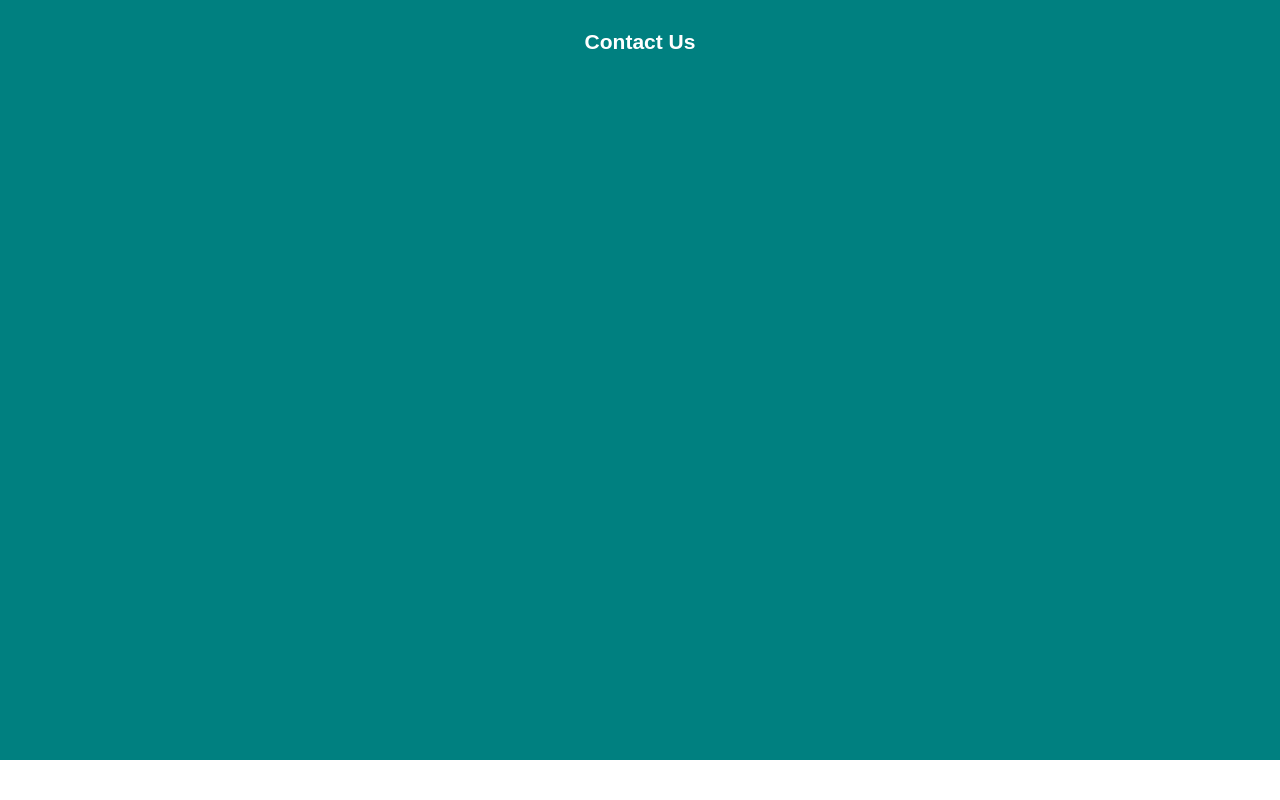
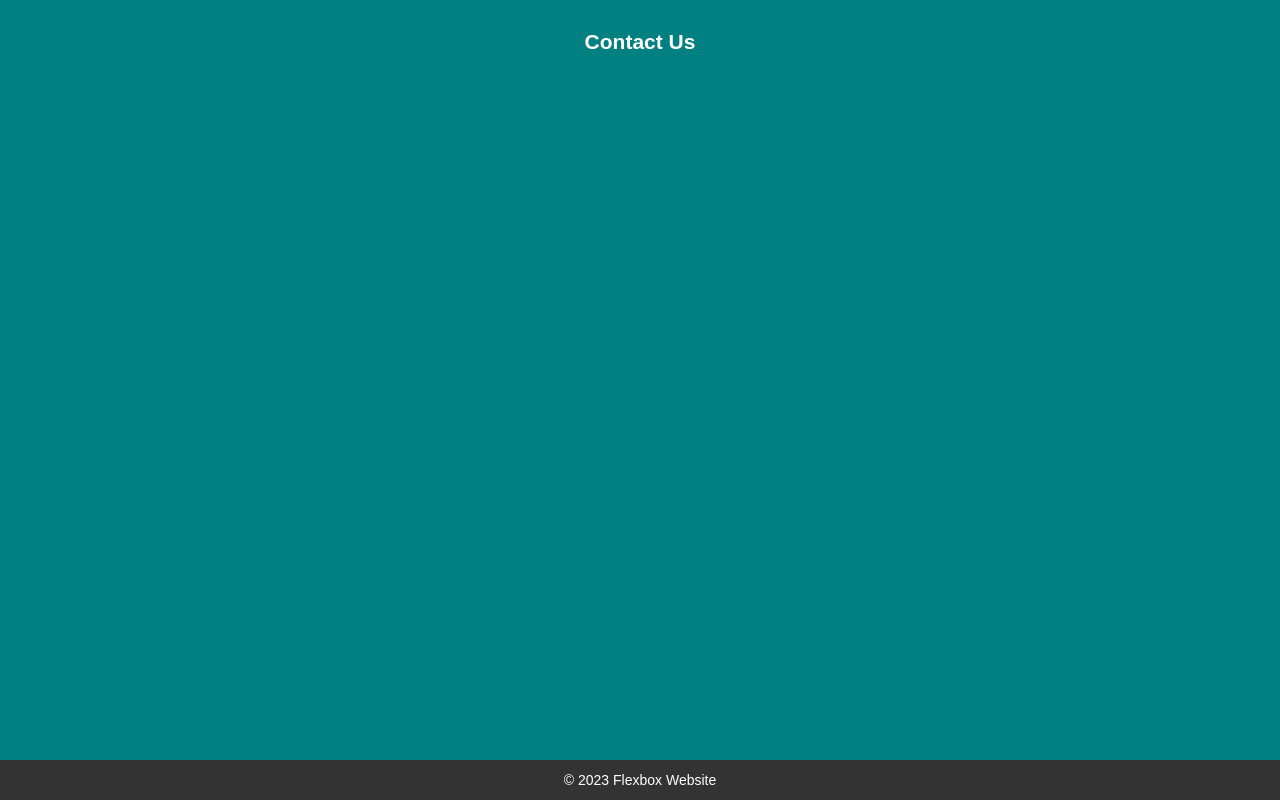
Before and after one commit to rzounlom/html-css-start-app, a plain HTML site: page index.html in a window 1280 px wide. Shown: the part 3080-3880 px from the top of the page. Before the commit the page ends 3840 px from the top, so only its background shows below. Drawn offline with Linux system fonts and the light colour scheme.

Commit message:
complete footer section

```diff
--- a/css/style.css
+++ b/css/style.css
@@ -97,3 +97,13 @@ body {
   #contact {
     background-color: teal;
   }
+
+
+.footer {
+    height: 5vh;
+    background-color: #333;
+    color: #fff;
+    display: flex;
+    justify-content: center;
+    align-items: center;
+}
--- a/index.html
+++ b/index.html
@@ -40,6 +40,10 @@
           <h2>Contact Us</h2>
         </section>
       </main>
+
+      <footer class="footer">
+        <p>&copy; 2023 Flexbox Website</p>
+      </footer>
     </div>
   </body>
 </html>
```
